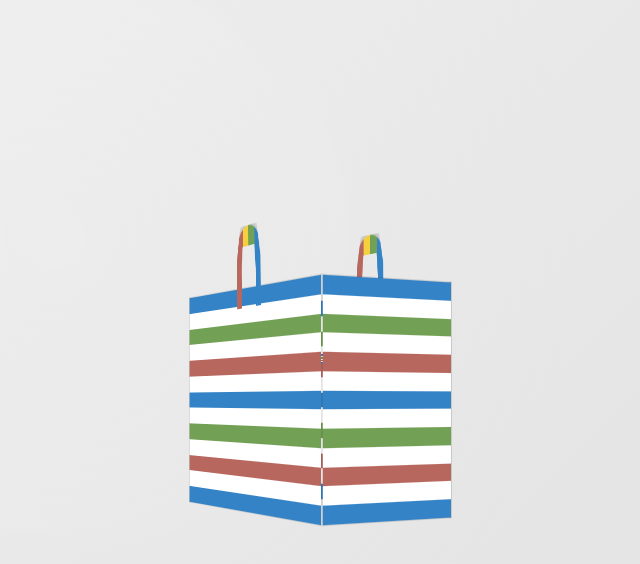
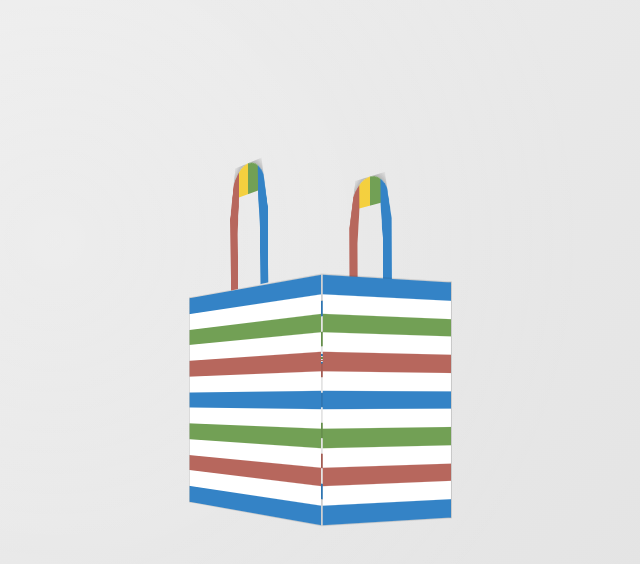
Before and after one commit to Yukaii/html-day-gaji-bag-2025, a plain HTML site: page tote-bag.html in a window 1280 px wide. Shown: the whole page, without its empty margins (329-969 px from the left). Drawn offline with Linux system fonts and the light colour scheme.

Commit message:
chore: height and size

```diff
--- a/style.css
+++ b/style.css
@@ -93,23 +93,23 @@ body {
 
 .handles {
     position: absolute;
-    top: -60px;
+    top: -120px;
     left: 0;
     width: 100%;
-    height: 80px;
+    height: 120px;
     transform-style: preserve-3d;
 }
 
 .handle {
     position: absolute;
-    width: 50px;
-    height: 80px;
+    width: 80px;
+    height: 120px;
     transform-style: preserve-3d;
     display: flex;
     flex-direction: row;
-    border-radius: 0 0 25px 25px;
+    border-radius: 0 0 40px 40px;
     overflow: hidden;
-    box-shadow: 0 2px 8px rgba(0, 0, 0, 0.3);
+    box-shadow: 0 4px 12px rgba(0, 0, 0, 0.3);
     clip-path: polygon(
         0% 0%, 20% 0%, 20% 45%, 25% 75%, 75% 75%, 80% 45%, 80% 0%, 100% 0%,
         100% 60%, 85% 100%, 15% 100%, 0% 60%
@@ -118,12 +118,12 @@ body {
 
 .left-handle {
     left: 50%;
-    transform: translateX(-25px) translateZ(70px) rotateY(-180deg) rotate(180deg);
+    transform: translateX(-40px) translateZ(70px) rotateY(-180deg) rotate(180deg);
 }
 
 .right-handle {
     left: 50%;
-    transform: translateX(-25px) translateZ(-70px) rotateY(180deg) rotate(180deg);
+    transform: translateX(-40px) translateZ(-70px) rotateY(180deg) rotate(180deg);
 }
 
 .handle-stripe {
@@ -167,19 +167,19 @@ body {
 
 @keyframes handleSwayLeft {
     0%, 100% {
-        transform: translateX(-25px) translateZ(70px) rotateY(-180deg) rotate(180deg) rotateZ(0deg);
+        transform: translateX(-40px) translateZ(70px) rotateY(-180deg) rotate(180deg) rotateZ(0deg);
     }
     50% {
-        transform: translateX(-25px) translateZ(70px) rotateY(-180deg) rotate(180deg) rotateZ(2deg);
+        transform: translateX(-40px) translateZ(70px) rotateY(-180deg) rotate(180deg) rotateZ(2deg);
     }
 }
 
 @keyframes handleSwayRight {
     0%, 100% {
-        transform: translateX(-25px) translateZ(-70px) rotateY(180deg) rotate(180deg) rotateZ(0deg);
+        transform: translateX(-40px) translateZ(-70px) rotateY(180deg) rotate(180deg) rotateZ(0deg);
     }
     50% {
-        transform: translateX(-25px) translateZ(-70px) rotateY(180deg) rotate(180deg) rotateZ(2deg);
+        transform: translateX(-40px) translateZ(-70px) rotateY(180deg) rotate(180deg) rotateZ(2deg);
     }
 }
 
```
